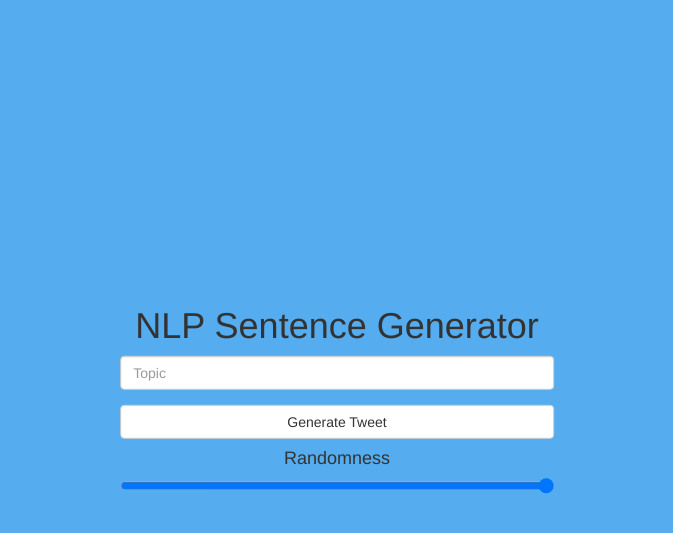
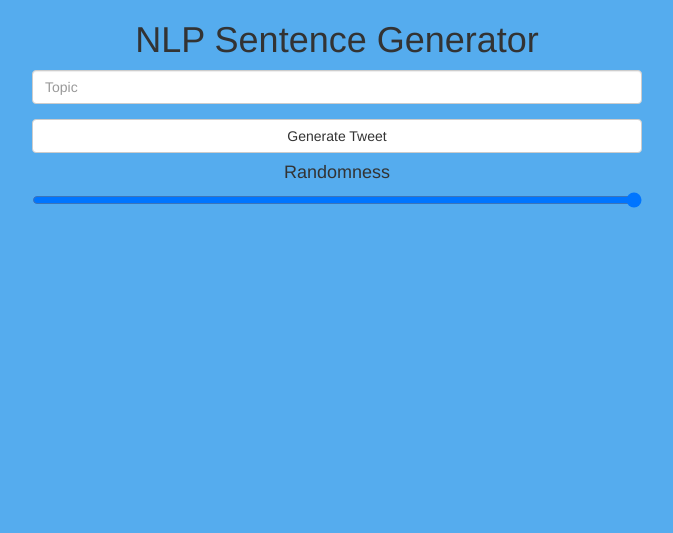
Before and after one commit to JoshWein/tweetGenerator, a PHP site: page / in a window 1280 px wide. Shown: the top 533 px of the page, without its empty margins (303-976 px from the left). Run offline with PHP 8.4, Linux system fonts and the light colour scheme.

Commit message:
layout fix

```diff
--- a/css/style.css
+++ b/css/style.css
@@ -1,12 +1,5 @@
 body {
 	background-color: #55acee;
-}
-
-#wrapper {
-	position: absolute;
-	top: 50%;
-	left: 50%;
-	transform: translate(-50%, -50%);
 }
 
 #err {
--- a/index.html
+++ b/index.html
@@ -11,22 +11,28 @@
 	<div class="container-fluid">
 		<div id="wrapper">
 			<div class="row text-center">
-				<div class="col-md-12">
+				<div class="col-sm-12 col-md-offset-3 col-md-6">
 					<h1>NLP Sentence Generator</h1>
 				</div>
 			</div>
 			<div id="inputForm">
 				<div class="row">
+				<div class="col-sm-12 col-md-offset-3 col-md-6">
 					<div class="form-group">
-						<input class="form-control" id="topicText" placeholder="Topic" autocomplete="off">
+						<input class="form-control" id="topicText" placeholder="Topic" autocomplete="off" style="width: 100%">
+					</div>
 					</div>
 				</div>
 				<div class="row">
+				<div class="col-sm-12 col-md-offset-3 col-md-6">
 					<button type="button" class="btn btn-default" style="width: 100%" onclick="start()">Generate Tweet</button>
+					</div>
 				</div>
 				<div class="row text-center">
+				<div class="col-sm-12 col-md-offset-3 col-md-6">
 					<h4>Randomness</h4>
 					<input type="range" id="rangeinput" min="0" value="500" max="500" onchange="randomValue=500-value"/>
+					</div>
 				</div>
 			</div>
 			<div id="errorSection">
@@ -49,11 +55,15 @@
 			</div>
 			<div id="sentenceSection" style="display: none">
 				<div class="row">
+				<div class="col-sm-12 col-md-offset-3 col-md-6">
 					<h2 id="sentence" style="display: none"></h2>
+					</div>
 				</div>
 				<div class="row" id="buttons">
+				<div class="col-sm-12 col-md-offset-3 col-md-6">
 					<button type="button" class="btn btn-default" style="width: 100%" onclick="regenerate()">Regenerate</button>
 					<button type="button" class="btn btn-default" style="width: 100%" onclick="newTopic()">Choose New Topic</button>
+					</div>
 				</div>
 			</div>
 		</div>
```
